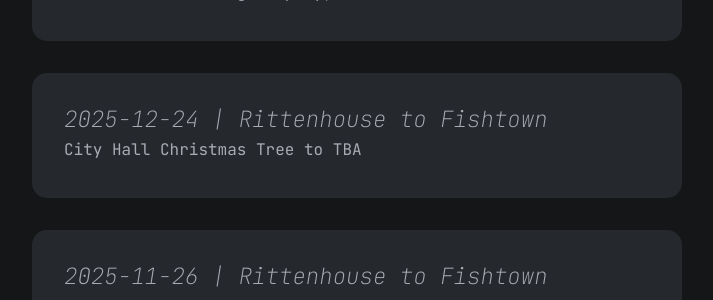
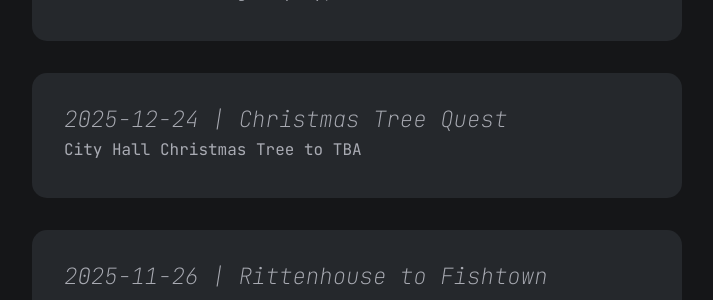
Before and after one commit to wednightrides/wednightrides.github.io, a Jekyll site: the page built from index.md, in a window 1280 px wide and 900 px high, scrolled down 1218 px. Shown: the part 156-456 px from the top of the window, without its empty margins (283-996 px from the left). Built offline with Jekyll 4.4.1, drawn with Linux system fonts in a browser that asks for light colours; nearby versions of some CDN libraries.

Commit message:
update title 12-24

```diff
--- a/all_collections/_posts/2025-12-24-ride.md
+++ b/all_collections/_posts/2025-12-24-ride.md
@@ -1,6 +1,6 @@
 ---
 layout: post
-title: 2025-12-24 | Rittenhouse to Fishtown
+title: 2025-12-24 | Christmas Tree Quest
 date: 2025-12-22
 categories: ["rides"]
 start_location: City Hall Christmas Tree
```
